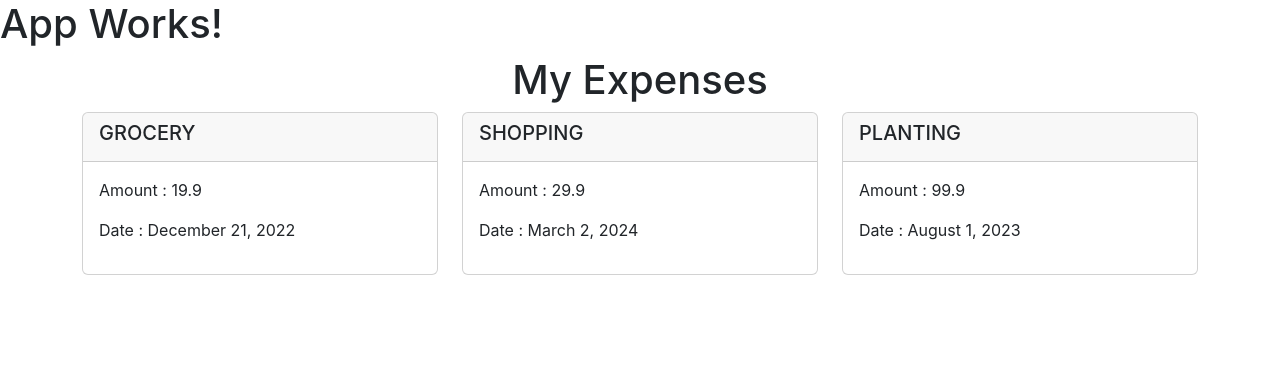
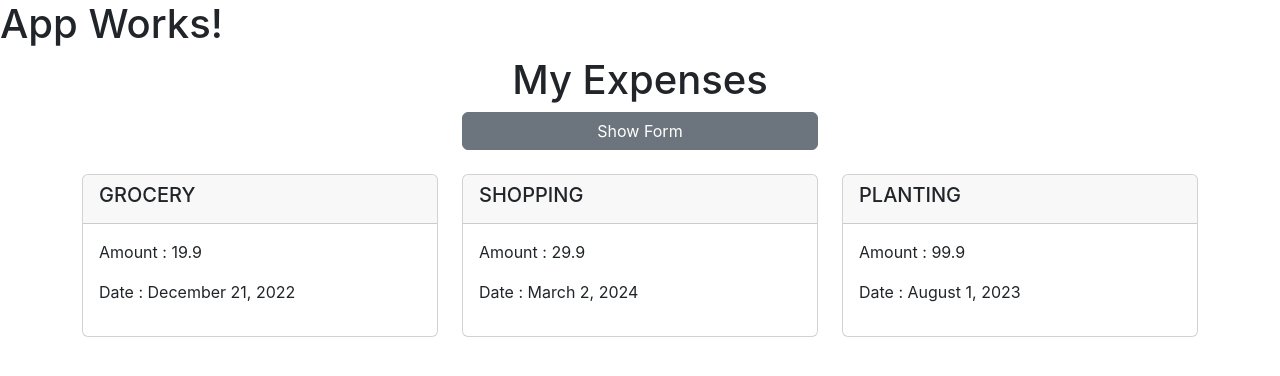
Before and after one commit to synergy2411/jun-24-react, a React (Create React App) app: page / in a window 1280 px wide. Shown: the top 376 px of the page. Built offline with nearby package versions, Linux system fonts and the light colour scheme.

Commit message:
add expense added

```diff
--- /dev/null
+++ b/src/Components/Expenses/AddExpense/AddExpense.jsx
@@ -0,0 +1,9 @@
+function AddExpense() {
+  return (
+    <>
+      <h2>Expense form coming soon...</h2>
+    </>
+  );
+}
+
+export default AddExpense;
--- a/src/Components/Expenses/Expenses.jsx
+++ b/src/Components/Expenses/Expenses.jsx
@@ -1,5 +1,6 @@
-import React from "react";
+import React, { useState } from "react";
 import ExpenseItem from "./ExpenseItem/ExpenseItem";
+import AddExpense from "./AddExpense/AddExpense";
 
 function Expenses() {
   const expenses = [
@@ -23,9 +24,33 @@ function Expenses() {
     },
   ];
 
+  let [isShowForm, setIsShowForm] = useState(false);
+
+  const showFormClickHandler = () => {
+    // isShowForm = !isShowForm;        // NEVER EVER CHANGE THE STATE MUTABLY
+    setIsShowForm(!isShowForm);
+  };
+
   return (
     <div className="container">
       <h1 className="text-center">My Expenses</h1>
+
+      {/* Show Form Button */}
+      <div className="row mb-4">
+        <div className="col-4 offset-4">
+          <div className="d-grid">
+            <button
+              className="btn btn-secondary"
+              onClick={showFormClickHandler}
+            >
+              Show Form
+            </button>
+          </div>
+        </div>
+      </div>
+
+      {isShowForm && <AddExpense />}
+
       <div className="row">
         {expenses.map((expense) => (
           // <ExpenseItem {...expense} />
```
